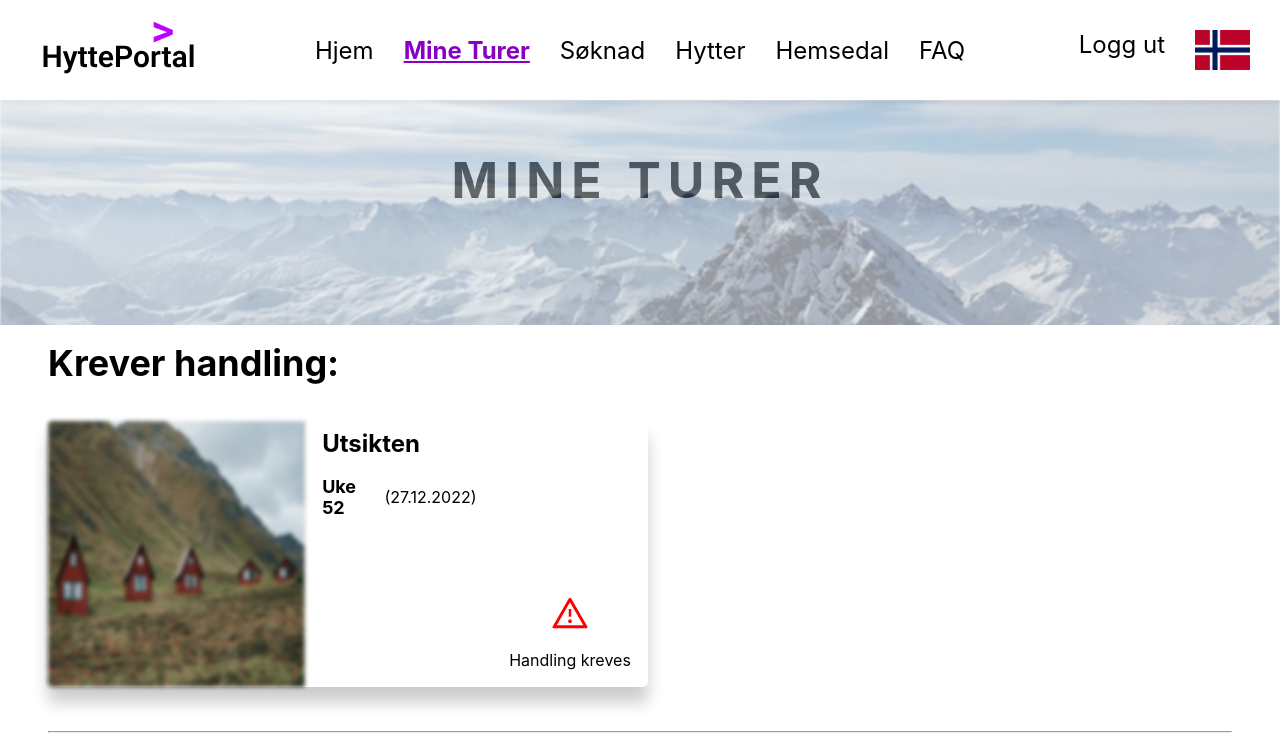
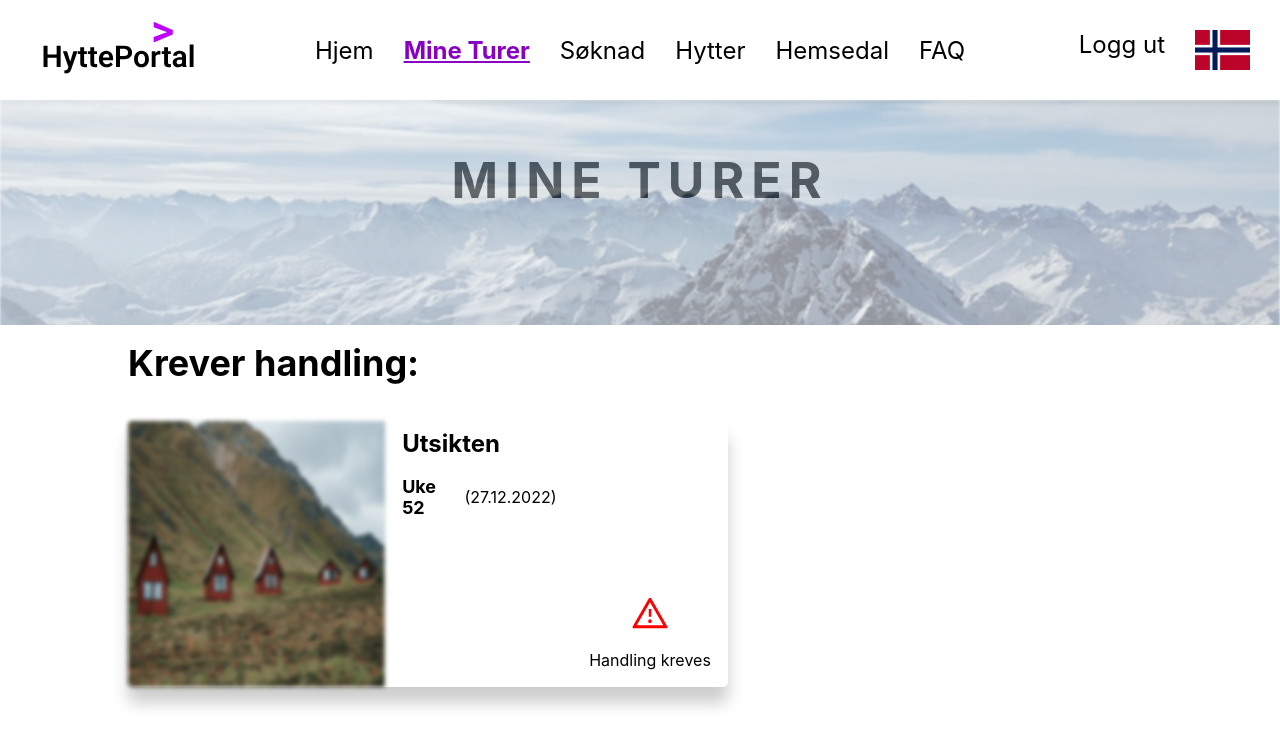
Before and after one commit to oyvind0402/AppForHyttegruppen, a React (Create React App) app in the folder frontend/: page /mineturer in a window 1280 px wide. Shown: the top 752 px of the page. Built offline with nearby package versions, Linux system fonts and the light colour scheme.

Commit message:
Made the mytrips page look closer to what it is on figma, still a WIP

```diff
--- a/frontend/src/components/01-Reusable/TripCard/TripCard.css
+++ b/frontend/src/components/01-Reusable/TripCard/TripCard.css
@@ -11,6 +11,11 @@
 
 .mytrip-card-container:hover {
   background-color: #eaddff;
+}
+
+.mytrip-card-wrapper {
+  padding-left: 10%;
+  padding-right: 10%;
 }
 
 .mytrip-picture {
--- a/frontend/src/components/MineTurer/MineTurer.css
+++ b/frontend/src/components/MineTurer/MineTurer.css
@@ -6,22 +6,23 @@
   font-weight: bold;
   font-size: 2.25rem;
   margin-top: 1rem;
-  padding-left: 3rem;
 }
 
 .trip-row-wrapper {
-  padding-left: 3rem;
   display: grid;
   grid-template-columns: 1fr 1fr;
   justify-content: center;
+  margin-bottom: 5rem;
 }
 
 .mintur-link {
   text-decoration: none;
   color: black;
+  width: 600px;
+  height: 266px;
 }
 
 hr {
-  margin-left: 3rem;
-  margin-right: 3rem;
+  margin-left: 10%;
+  margin-right: 10%;
 }
--- a/frontend/src/components/MineTurer/MineTurer.js
+++ b/frontend/src/components/MineTurer/MineTurer.js
@@ -57,20 +57,26 @@ const MineTurer = () => {
     <>
       <div className="mytrip-container">
         <HeroBanner name="Mine turer" />
+        <div className="mytrip-card-wrapper">
           <p className="mytrip-title">Krever handling:</p>
           <div className="trip-row-wrapper">
             <TripCardActionReq data={data.applications[0]} />
           </div>
+        </div>
         <hr />
+        <div className="mytrip-card-wrapper">
           <p className="mytrip-title">Venter på godkjenning:</p>
           <div className="trip-row-wrapper">
             <TripCardPending data={data.applications[1]} />
             <TripCardPending data={data.applications[3]} />
           </div>
+        </div>
         <hr />
+        <div className="mytrip-card-wrapper">
           <p className="mytrip-title">Dine fremtidige turer:</p>
           <div className="trip-row-wrapper">
             <TripCardActive data={data.applications[2]} />
+          </div>
         </div>
         <BigButton name="Vis tidligere turer" />
       </div>
```
Also changed, not shown: 1 other file (tests, documents, lock files or other folders). Lines whose indentation alone changed are shown as unchanged.
